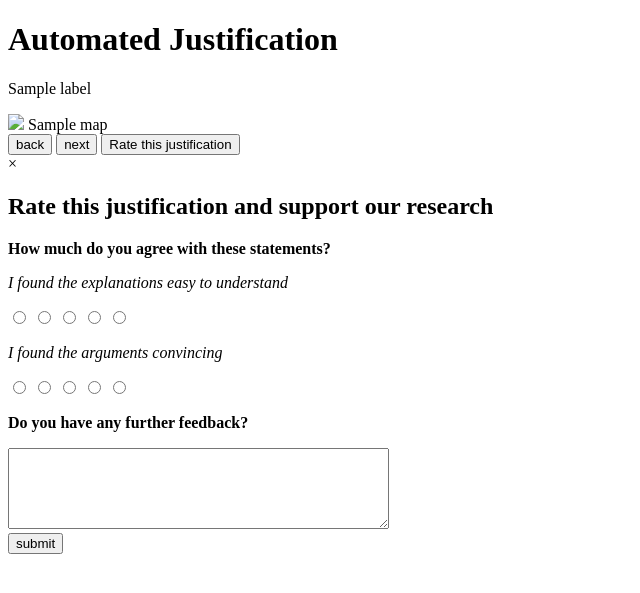
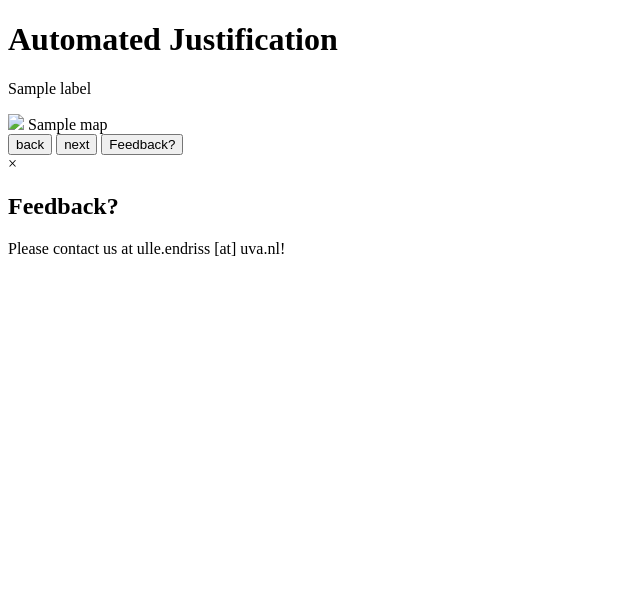
Before and after one commit to comsoc-amsterdam/comsoc, a Flask app: template WebApp/templates/justification.html in a window 1280 px wide. Shown: the top 593 px of the page, without its empty margins (0-640 px from the left). Run offline with Flask 3, Linux system fonts and the light colour scheme; the template is opened without the code that fills it: most values are stand-ins (such as "Sample title", 1, 10 or a date in 2020).

Commit message:
Removed feedback

```diff
--- a/WebApp/templates/justification.html
+++ b/WebApp/templates/justification.html
@@ -68,7 +68,7 @@
         <button onclick="prev();" id="prev">back</button>
         <button onclick="next();" id="next">next</button>
 
-        <button id="rate-button">Rate this justification</button>
+        <button id="rate-button">Feedback?</button>
 
         <!-- The Modal for the feedback -->
         <div id="myModal" class="modal">
@@ -76,43 +76,10 @@
           <div class="modal-content">
             <span class="close">&times;</span> <!-- close button -->
 
-            <h2>Rate this justification and support our research</h2>
+            <h2>Feedback?</h2>
 
-            <p><strong></style>How much do you agree with these statements?</strong></p>
+            <p>Please contact us at ulle.endriss [at] uva.nl!</p>
 
-            <p class="feedback-question"><i>I found the explanations easy to understand</i></p>
-            <!-- rate with stars-->
-            <div id="understandable" class="stars">
-                <input id="star-5" type="radio" name="star" class="5"/>
-                <label for="star-5"></label>
-                <input id="star-4" type="radio" name="star" class="4"/>
-                <label for="star-4"></label>
-                <input id="star-3" type="radio" name="star" class="3"/>
-                <label for="star-3"></label>
-                <input id="star-2" type="radio" name="star" class="2"/>
-                <label for="star-2"></label>
-                <input id="star-1" type="radio" name="star" class="1"/>
-                <label for="star-1"></label>
-            </div>
-            <p class="feedback-question"><i>I found the arguments convincing</i></p>
-            <!-- rate with stars -->
-            <div id="convincing" class="stars">
-                <input id="star-2-5" type="radio" name="star-2" class="5"/>
-                <label for="star-2-5"></label>
-                <input id="star-2-4" type="radio" name="star-2" class="4"/>
-                <label for="star-2-4"></label>
-                <input id="star-2-3" type="radio" name="star-2" class="3"/>
-                <label for="star-2-3"></label>
-                <input id="star-2-2" type="radio" name="star-2" class="2"/>
-                <label for="star-2-2"></label>
-                <input id="star-2-1" type="radio" name="star-2" class="1"/>
-                <label for="star-2-1"></label>
-            </div>
-            <p><strong>Do you have any further feedback?</strong></p>
-            <textarea id="further-feedback" cols="45" rows="5"></textarea><br>
-            <span id="submit-area">
-                <button id="submit-button" onclick="submit_form();">submit</button>
-            </span>
           </div>
         </div>
         <script src="{{base_url}}/static/justification.js"></script>
--- a/WebApp/wsgi.py
+++ b/WebApp/wsgi.py
@@ -26,14 +26,6 @@ def make_celery(app):
 ########### imports ################
 
 from flask import Flask, request, render_template, redirect
-from flask_mail import Mail, Message
-
-from secret import password, privkey, pubkey
-
-import base64
-import time
-import os
-import rsa
 
 import sys
 sys.path.append('..')
@@ -156,19 +148,6 @@ def compute_justification(profile_name: str, axioms: list, outcome_names: list):
             # this "datapack" is a dictionary containing all the data needed to display the website
             data_pack = shortest.displayASP(display = 'website')
 
-            # we need an extra field, however: a signature for the html and pickled justification
-            # (these will be sent from this page to an email in case of feedback: we sign them
-            # so we can make sure that the feedback we receive is from us and us only)
-
-            # concatenate the sensible data
-            sensible = (data_pack["justification_html"]+data_pack["justification_pickle"])
-            # sign it
-            signature = rsa.sign(sensible.encode(), privkey, 'SHA-1')
-            # base64-encode the signature so we can store it into the html page and send it later
-            signature = base64.b64encode(signature).decode()
-            # add it to the datapack
-            data_pack["signature"] = signature
-
             # unroll the dictionary and display the justification!
             return render_template("justification.html", base_url = BASE_URL, **data_pack)
     except SoftTimeLimitExceeded:
@@ -266,74 +245,6 @@ def result():
     else:
         return result
 
-@flask_app.route('/feedback', methods=["POST", "GET"])
-def feedback():
-
-    # If we reach this page by GET, return home
-    if request.method == "GET":
-        return redirect(BASE_URL)
-
-    # Handle a feedback request
-    # request fields: understandability (int), convincingess (int), feedback (a string ot text),
-    # justification_html (a base64 encoded html file describing the justification we saw)
-    # justification_pickle (a base64 encoded pickle object encoding the justification we saw)
-    # (to see why they are in base64, check the compute_justification function)
-    # signature (a RSA signature of the two the html/pickle files (for security reasons))
-
-    # Compose the email message
-    message = f"understandability: {request.form['understandability']}\nconvincingess: {request.form['convincingness']}\n\n"
-    if request.form['feedback'] != '':
-        message += f"EXTRA FEEDBACK:\n\"{request.form['feedback']}\"\n\n"
-    message += "Please find the justification files attached."
-
-    b64_html_justification = request.form["justification_html"]
-    b64_pickle_justification = request.form["justification_pickle"]
-
-    signature = base64.b64decode(request.form["signature"])
-
-    # Integrity check (we do this because, in theory, some one could fabricate these objects)
-    # This signature is procuded when the justification is computed, see the compute_justification function
-    try:
-        # rsa verification
-        rsa.verify((b64_html_justification + b64_pickle_justification).encode(), signature, pubkey)
-    except rsa.pkcs1.VerificationError:
-        return "Bad input!"
-
-    # Ok, we passed the check. Decode the files from base64 (this returns a bytes object)
-    # (the html file is also decoded from the bytes object, as we want a string here)
-    justification_html = base64.b64decode(b64_html_justification).decode()
-    # (the pickle file is not decoded, we need it in bytes)
-    justification_pickle = base64.b64decode(b64_pickle_justification)
-
-    # Save these things to disk
-    filename = f"feedbacks/justification_{int(time.time())}"
-    os.mkdir(filename)
-
-    with open(filename + "/justification.pickle", "wb") as f:
-        f.write(justification_pickle)
-    with open(filename + "/justification.html", "w") as f:
-        f.write(justification_html)
-    with open(filename + "/feedback.txt", "w") as f:
-        f.write(message)
-
-    # Try sending an email
-    """
-    try:
-        with flask_app.app_context():
-            msg = Message(subject="Justification Feedback",
-                          sender=flask_app.config.get("MAIL_USERNAME"),
-                          recipients=["comsoc.justify@mail.com"],
-                          body=message)
-            msg.attach("justification.html", "text/html", justification_html)
-            msg.attach("justification.pickle", "application/octet-stream", justification_pickle)
-            mail.send(msg)
-    except Exception as e:
-        print(e)
-    """
-
-    # Ok!
-    return render_template("message_sent.html", base_url = BASE_URL)
-
 
 if __name__ == '__main__':
     BASE_URL = "http://127.0.0.1:5000" # for testing purposes...
```
Also changed, not shown: COMSOC/just/Trees/displaytree/drawingwebsite.py (+7 -6 lines), WebApp/templates/message_sent.html (deleted, +0 -12 lines).
